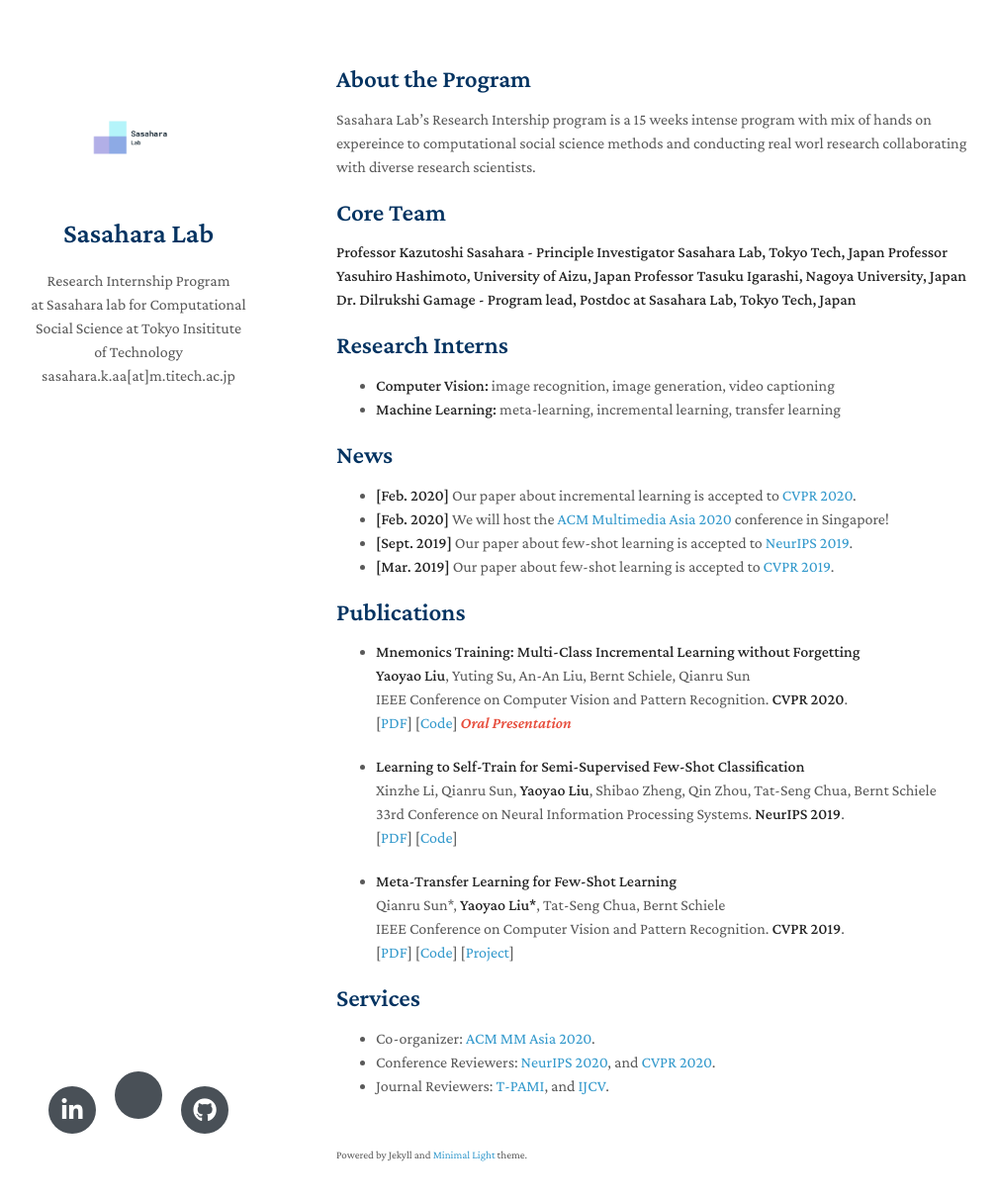
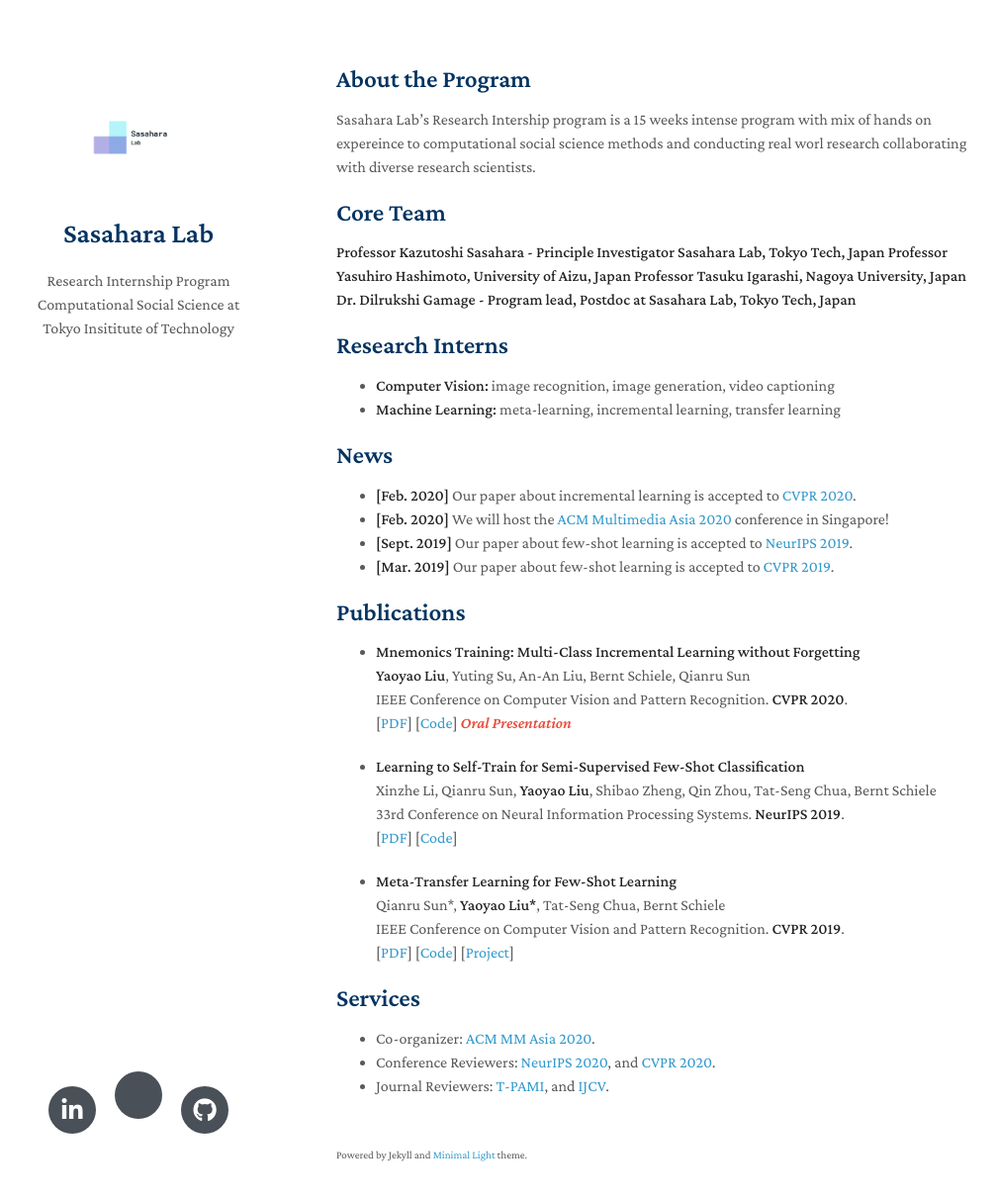
Before and after one commit to TokyoTech-SasaharaLAB-CREST/Research-Internship, a Jekyll site: the page built from index.md, in a window 1280 px wide and 1248 px high. Shown: the top 1213 px of the window at 99% size, without its empty margins (130-1138 px from the left). Built offline with Jekyll 4.4.1, drawn with Linux system fonts in a browser that asks for light colours; nearby versions of some CDN libraries; a style sheet for code colours, icons or effects is not loaded; our own code applies the rules of GitHub Pages for plain Markdown files.

Commit message:
Update _config.yml

```diff
--- a/_config.yml
+++ b/_config.yml
@@ -1,12 +1,12 @@
 title: Sasahara Lab
 position: Research Internship Program
-affiliation: at Sasahara lab for Computational Social Science at Tokyo Insititute of Technology
-email: sasahara.k.aa[at]m.titech.ac.jp
+affiliation: Computational Social Science at Tokyo Insititute of Technology
+email:
 keywords: minimal academic
 google_scholar: https://scholar.google.com/
 github_link: https://github.com/yaoyao-liu/minimal-light
 linkedin: https://www.linkedin.com/
-avatar: ./assets/img/logo.png
+avatar: ./assets/img/facebook_profile_image.png
 google_analytics: UA-111540567-4
 favicon: ./assets/img/favicon.png
 favicon_dark: ./assets/img/favicon.png
```
